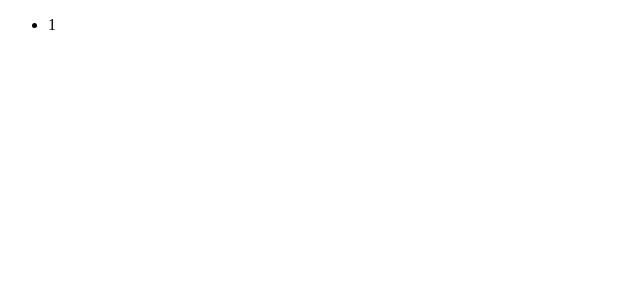
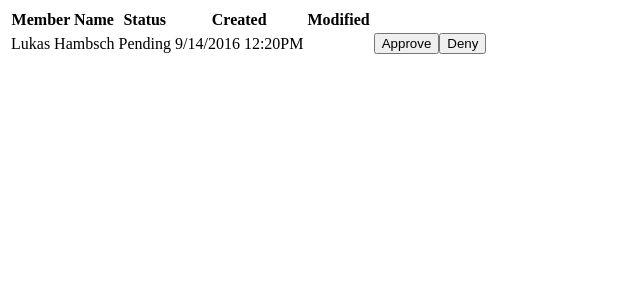
Before and after one commit to lukashambsch/anygym.web, a React (Create React App) app: page / in a window 1280 px wide. Shown: the top 300 px of the page, without its empty margins (0-640 px from the left). Built offline with nearby package versions, Linux system fonts and the light colour scheme; the HTML template or start-up script is replaced by a standard one.

Commit message:
Added basic approve/deny with hardcoded data.

```diff
--- a/src/actions/index.js
+++ b/src/actions/index.js
@@ -4,3 +4,10 @@ export const approveVisit = (visit) => {
     visit: visit
   }
 }
+
+export const denyVisit = (visit) => {
+  return {
+    type: 'DENY_VISIT',
+    visit: visit
+  }
+}
--- a/src/components/Visit.js
+++ b/src/components/Visit.js
@@ -1,11 +1,36 @@
 import React, { Component } from 'react'
 
-class Visit extends Component {
+class VisitRow extends Component {
+  approve() {
+    return this.props.approve;
+  }
+
+  deny() {
+    return this.props.deny;
+  }
+
+  getMember() {
+    return this.props.members[this.props.visit.member_id];
+  }
+
+  getStatus() {
+    return this.props.statuses[this.props.visit.status_id];
+  }
+
   render() {
+    let visit = this.props.visit,
+      member = this.getMember(),
+      status = this.getStatus();
     return (
-      <li>{this.props.visit.visit_id}</li>
+      <tr>
+        <td>{member.first_name + ' ' + member.last_name}</td>
+        <td>{status.status_name}</td>
+        <td>{visit.created_on}</td>
+        <td>{visit.modified_on}</td>
+        <td><button onClick={this.approve(visit)}>Approve</button><button onClick={this.deny(visit)}>Deny</button></td>
+      </tr>
     )
   }
 }
 
-export default Visit
+export default VisitRow
--- a/src/components/VisitList.js
+++ b/src/components/VisitList.js
@@ -1,5 +1,5 @@
 import React, { Component } from 'react'
-import Visit from './Visit'
+import VisitRow from './Visit'
 
 class VisitList extends Component {
   getVisits() {
@@ -9,11 +9,28 @@ class VisitList extends Component {
   render() {
     return (
       <div>
-        <ul>
-          {this.getVisits().map(visit =>
-            <Visit key={visit.visit_id} visit={visit} />
-          )}
-        </ul>
+        <table>
+          <thead>
+            <tr>
+              <th>Member Name</th>
+              <th>Status</th>
+              <th>Created</th>
+              <th>Modified</th>
+              <th></th>
+            </tr>
+          </thead>
+          <tbody>
+            {this.getVisits().map(visit =>
+              <VisitRow
+                key={visit.visit_id}
+                members={this.props.members}
+                statuses={this.props.statuses}
+                approve={this.props.onApproveClick}
+                deny={this.props.onDenyClick}
+                visit={visit} />
+            )}
+          </tbody>
+        </table>
       </div>
     )
   }
--- a/src/containers/VisibleVisitList.js
+++ b/src/containers/VisibleVisitList.js
@@ -1,5 +1,5 @@
 import { connect } from 'react-redux'
-import { approveVisit } from '../actions'
+import { approveVisit, denyVisit } from '../actions'
 import VisitList from '../components/VisitList'
 
 const getVisibleVisits = (visits, filter) => {
@@ -19,14 +19,19 @@ const getVisibleVisits = (visits, filter) => {
 
 const mapStateToProps = (state) => {
   return {
-    visits: getVisibleVisits(state.visits, state.visibilityFilter)
+    visits: getVisibleVisits(state.visits, state.visibilityFilter),
+    statuses: state.statuses,
+    members: state.members
   }
 }
 
 const mapDispatchToProps = (dispatch) => {
   return {
-    onApproveClick: (visit_id) => {
-      dispatch(approveVisit(visit_id))
+    onApproveClick: (visit) => {
+      dispatch(approveVisit(visit))
+    },
+    onDenyClick: (visit) => {
+      dispatch(denyVisit(visit))
     }
   }
 }
--- a/src/index.js
+++ b/src/index.js
@@ -6,9 +6,37 @@ import App from './components/App'
 import reducer from './reducers'
 
 const preloadedState = {
+  visibilityFilter: 'SHOW_ALL',
   visits: [
-    {visit_id: 1}
-  ]
+    {
+      visit_id: 1,
+      member_id: 1,
+      status_id: 1,
+      created_on: '9/14/2016 12:20PM',
+      modified_on: ''
+    }
+  ],
+  statuses: {
+    1: {
+      status_id: 1,
+      status_name: 'Pending'
+    },
+    2: {
+      status_id: 2,
+      status_name: 'Approved'
+    },
+    3: {
+      status_id: 3,
+      status_name: 'Denied'
+    }
+  },
+  members: {
+    1: {
+      member_id: 1,
+      first_name: 'Lukas',
+      last_name: 'Hambsch'
+    }
+  }
 }
 const store = createStore(reducer, preloadedState)
 
--- a/src/reducers/index.js
+++ b/src/reducers/index.js
@@ -1,10 +1,14 @@
 import { combineReducers } from 'redux'
 import visits from './visits'
 import visibilityFilter from './visibilityFilter'
+import statuses from './statuses'
+import members from './members'
 
 const checkInApp = combineReducers({
   visits,
-  visibilityFilter
+  visibilityFilter,
+  statuses,
+  members
 })
 
 export default checkInApp
--- /dev/null
+++ b/src/reducers/members.js
@@ -0,0 +1,8 @@
+const members = (state = {}, action) => {
+  switch (action.type) {
+    default:
+      return state
+  }
+}
+
+export default members
--- /dev/null
+++ b/src/reducers/statuses.js
@@ -0,0 +1,8 @@
+const statuses = (state = {}, action) => {
+  switch (action.type) {
+    default:
+      return state
+  }
+}
+
+export default statuses
--- a/src/reducers/visits.js
+++ b/src/reducers/visits.js
@@ -2,9 +2,13 @@ const visit = (state, action) => {
   switch (action.type) {
     case 'APPROVE_VISIT':
       return {
-        visit_id: action.visit.visit_id,
-        gym_location_id: action.visit.gym_location_id,
+        ...state,
         status_id: 2
+      }
+    case 'DENY_VISIT':
+      return {
+        ...state,
+        status_id: 3
       }
     default:
       return state
@@ -14,10 +18,13 @@ const visit = (state, action) => {
 const visits = (state = [], action) => {
   switch (action.type) {
     case 'APPROVE_VISIT':
-      return [
-        ...state,
-        visit(undefined, action)
-      ]
+      return state.map(v =>
+        visit(v, action)
+      )
+    case 'DENY_VISIT':
+      return state.map(v =>
+        visit(v, action)
+      )
     default:
       return state
   }
```
